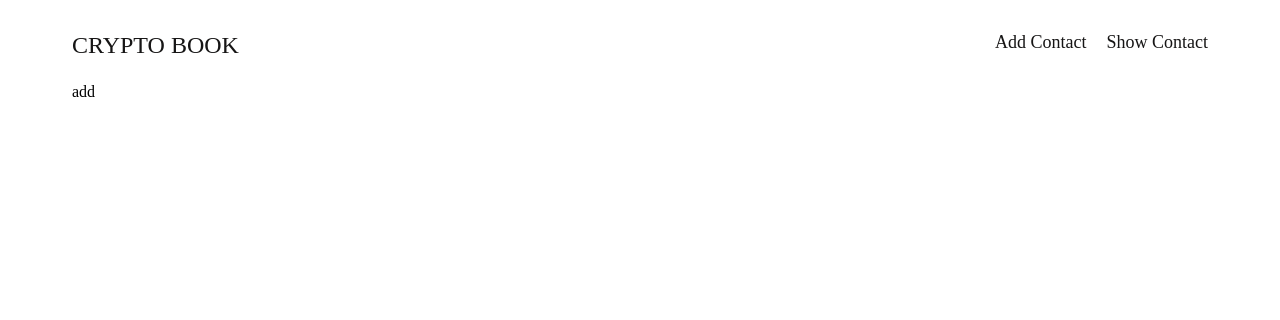
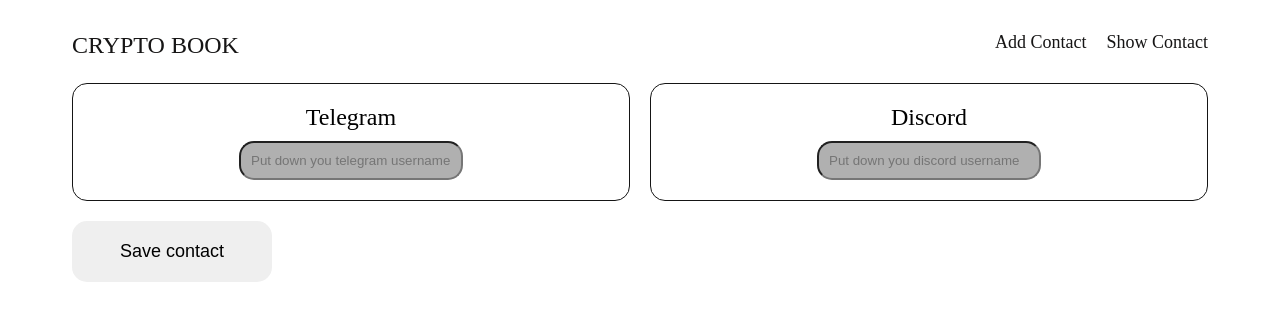
Before and after one commit to 3TERRRNITY/cryptobook, a Next.js app in the folder client/: page /Add in a window 1280 px wide. Shown: the top 320 px of the page. Built offline with nearby package versions, Linux system fonts and the light colour scheme.

Commit message:
create add page

```diff
--- a/client/pages/Add.tsx
+++ b/client/pages/Add.tsx
@@ -1,10 +1,66 @@
-import React from "react";
+import React, { useRef } from "react";
 import Layout from "../components/Layout";
+import styled from "@emotion/styled";
+import { Label, SubmitButton } from "../styles/Show";
 
 type Props = {};
 
 const Add = (props: Props) => {
-  return <Layout>add</Layout>;
+  const InputForm = styled.form`
+    display: grid;
+    grid-template-columns: repeat(2, 1fr);
+    gap: 20px;
+  `;
+  const InputGroup = styled.div`
+    display: flex;
+    flex-direction: column;
+
+    padding: 20px;
+
+    row-gap: 10px;
+    border: 1px solid #151515;
+    border-radius: 15px;
+  `;
+  const InputArea = React.memo(styled.input`
+    width: 200px;
+    align-self: center;
+    border-radius: 15px;
+    padding: 10px;
+
+    background-color: #b0b0b0;
+    color: white;
+  `);
+  const telegramRef = useRef<HTMLInputElement>();
+  const discordRef = useRef<HTMLInputElement>();
+
+  const handleSubmit = async (e) => {
+    e.preventDefault();
+    const newTelegram = telegramRef.current?.value;
+    const newDiscord = discordRef.current?.value;
+    console.log(newTelegram, newDiscord);
+  };
+
+  return (
+    <Layout>
+      <InputForm onSubmit={handleSubmit}>
+        <InputGroup>
+          <Label>Telegram</Label>
+          <InputArea
+            placeholder="Put down you telegram username"
+            ref={telegramRef}
+          />
+        </InputGroup>
+        <InputGroup>
+          <Label>Discord</Label>
+          <InputArea
+            placeholder="Put down you discord username"
+            ref={discordRef}
+          />
+        </InputGroup>
+        <SubmitButton type="submit">Save contact</SubmitButton>
+      </InputForm>
+    </Layout>
+  );
 };
 
 export default Add;
```
